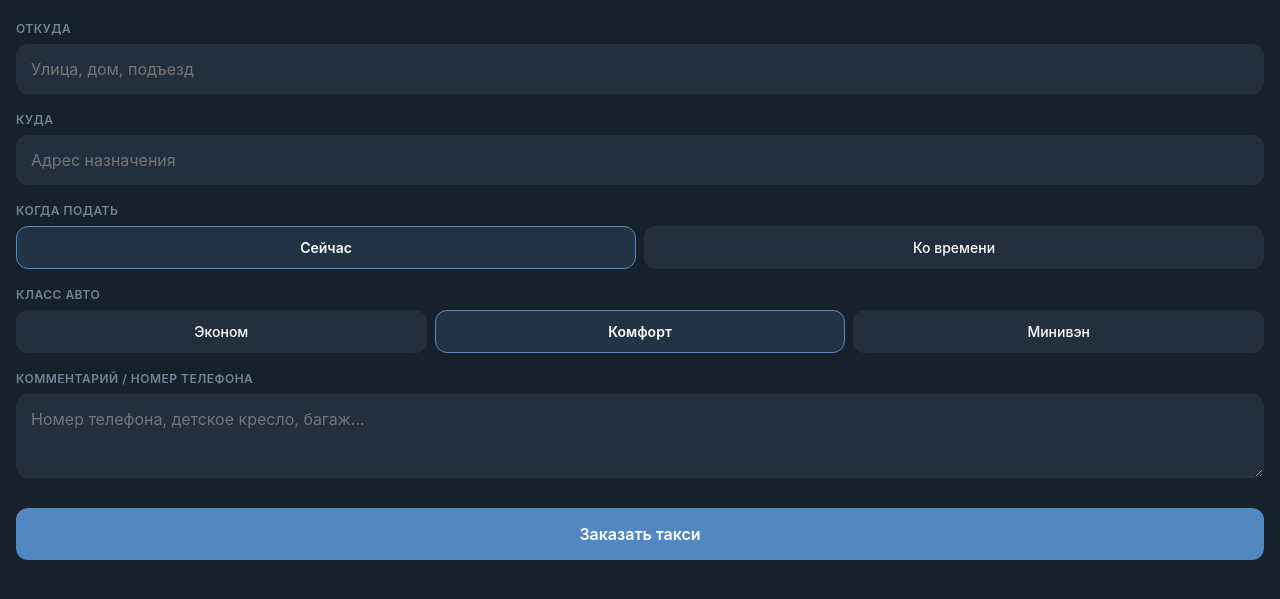
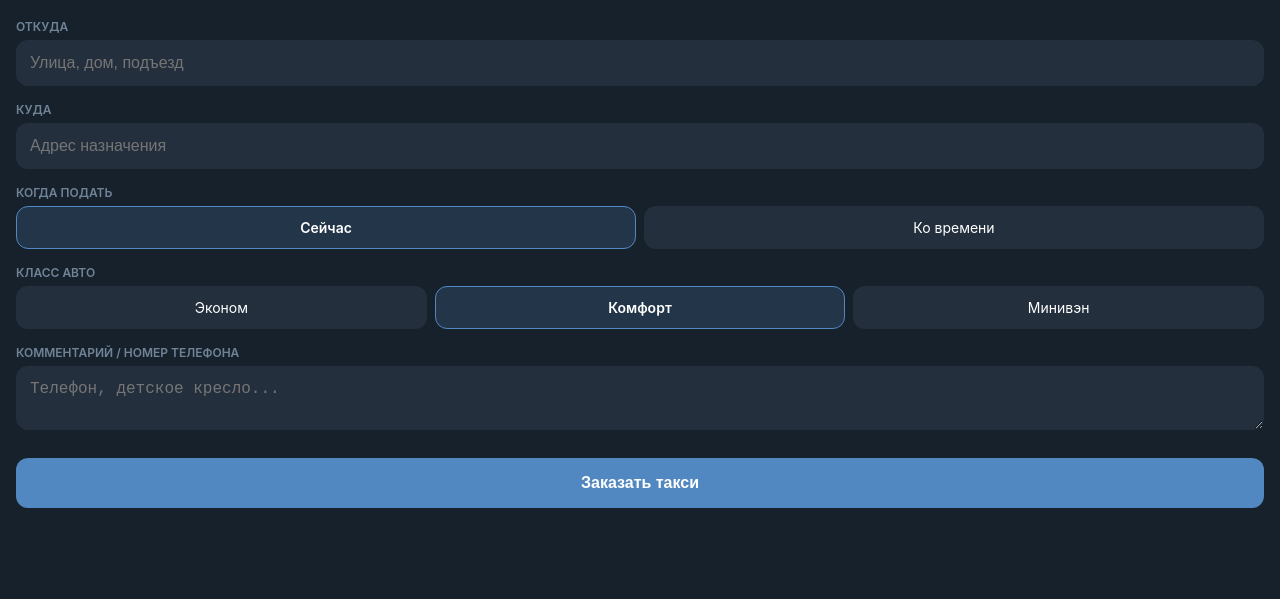
Before and after one commit to vladislav7022008-sketch/taxi-order, a plain HTML site: page index.html in a window 1280 px wide. Both pictures are taken after a click on the element "Сейчас". Shown: the part 49-648 px from the top of the page. Drawn offline with Linux system fonts and the light colour scheme.

Commit message:
Update index.html

```diff
--- a/index.html
+++ b/index.html
@@ -1,344 +1,179 @@
 <!DOCTYPE html>
 <html lang="ru">
 <head>
-  <meta charset="UTF-8" />
-  <meta name="viewport" content="width=device-width, initial-scale=1.0, maximum-scale=1.0, user-scalable=no" />
+<meta charset="UTF-8">
+<meta name="viewport" content="width=device-width, initial-scale=1.0, maximum-scale=1.0, user-scalable=no">
 <title>Заказ такси</title>
 <script src="https://telegram.org"></script>
 <style>
-    :root {
-      --bg-color: var(--tg-theme-bg-color, #17212b);
-      --secondary-bg-color: var(--tg-theme-secondary-bg-color, #242f3d);
-      --text-color: var(--tg-theme-text-color, #ffffff);
-      --hint-color: var(--tg-theme-hint-color, #708499);
-      --button-color: var(--tg-theme-button-color, #5288c1);
-      --button-text-color: var(--tg-theme-button-text-color, #ffffff);
-      --border-radius: 12px;
+  body {
+    background: var(--tg-theme-bg-color, #17212b);
+    color: var(--tg-theme-text-color, #ffffff);
+    font-family: -apple-system, BlinkMacSystemFont, sans-serif;
+    padding: 20px 16px;
+    margin: 0;
   }
-
-    * {
-      box-sizing: border-box;
-      margin: 0;
-      padding: 0;
-      font-family: -apple-system, BlinkMacSystemFont, "Segoe UI", Roboto, Helvetica, Arial, sans-serif;
+  h1 { text-align: center; font-size: 22px; margin: 0 0 22px; }
+  .group { margin-bottom: 16px; }
+  label { display: block; font-size: 12px; color: var(--tg-theme-hint-color, #708499); margin-bottom: 6px; text-transform: uppercase; font-weight: 600; }
+  input, textarea {
+    width: 100%; box-sizing: border-box;
+    background: var(--tg-theme-secondary-bg-color, #242f3d);
+    color: var(--tg-theme-text-color, #ffffff);
+    border: 1px solid transparent; border-radius: 12px;
+    padding: 13px; font-size: 16px; outline: none;
   }
-
-    body {
-      background-color: var(--bg-color);
-      color: var(--text-color);
-      padding: 20px 16px 32px;
-      min-height: 100vh;
+  input:focus, textarea:focus { border-color: #5288c1; }
+  .row-2 { display: grid; grid-template-columns: 1fr 1fr; gap: 8px; }
+  .row-3 { display: grid; grid-template-columns: 1fr 1fr 1fr; gap: 8px; }
+  .opt {
+    background: var(--tg-theme-secondary-bg-color, #242f3d);
+    border: 1.5px solid transparent; border-radius: 12px;
+    padding: 12px 6px; text-align: center; font-size: 14px; cursor: pointer;
   }
-
-    h1 {
-      font-size: 22px;
-      font-weight: 700;
-      text-align: center;
-      margin-bottom: 24px;
+  .opt.active { border-color: #5288c1; background: rgba(82, 136, 193, 0.2); font-weight: 600; }
+  .btn {
+    width: 100%; background: var(--tg-theme-button-color, #5288c1);
+    color: var(--tg-theme-button-text-color, #ffffff);
+    border: none; border-radius: 12px; padding: 16px;
+    font-size: 16px; font-weight: 600; cursor: pointer; margin-top: 8px;
   }
-
-    .form-group {
-      margin-bottom: 18px;
+  .btn:disabled { opacity: 0.6; }
+  #err { color: #ff595a; font-size: 13px; text-align: center; margin-top: 10px; display: none; }
+  #ok { display: none; text-align: center; padding-top: 25vh; }
+  .check {
+    width: 64px; height: 64px; border-radius: 50%; background: #2ea043;
+    color: #fff; font-size: 32px; line-height: 64px; margin: 0 auto 16px;
   }
-
-    label {
-      display: block;
-      font-size: 12px;
-      font-weight: 600;
-      text-transform: uppercase;
-      letter-spacing: 0.5px;
-      color: var(--hint-color);
-      margin-bottom: 8px;
-    }
-
-    input[type="text"],
-    input[type="time"],
-    textarea {
-      width: 100%;
-      background-color: var(--secondary-bg-color);
-      border: 1px solid transparent;
-      border-radius: var(--border-radius);
-      padding: 14px;
-      color: var(--text-color);
-      font-size: 16px;
-      outline: none;
-      transition: border-color 0.2s;
-    }
-
-    input:focus,
-    textarea:focus {
-      border-color: var(--button-color);
-    }
-
-    textarea {
-      resize: vertical;
-      min-height: 84px;
-    }
-
-    .segmented-control {
-      display: grid;
-      grid-template-columns: 1fr 1fr;
-      gap: 8px;
-    }
-
-    .class-control {
-      display: grid;
-      grid-template-columns: repeat(3, 1fr);
-      gap: 8px;
-    }
-
-    .option-btn {
-      background-color: var(--secondary-bg-color);
-      color: var(--text-color);
-      border: 1.5px solid transparent;
-      border-radius: var(--border-radius);
-      padding: 12px 8px;
-      font-size: 14px;
-      font-weight: 500;
-      text-align: center;
-      cursor: pointer;
-      user-select: none;
-      transition: all 0.2s;
-    }
-
-    .option-btn.active {
-      border-color: var(--button-color);
-      background-color: rgba(82, 136, 193, 0.18);
-      font-weight: 600;
-    }
-
-    #time-input-wrapper {
-      margin-top: 10px;
-      display: none;
-    }
-
-    .submit-btn {
-      width: 100%;
-      background-color: var(--button-color);
-      color: var(--button-text-color);
-      border: none;
-      border-radius: var(--border-radius);
-      padding: 16px;
-      font-size: 16px;
-      font-weight: 600;
-      cursor: pointer;
-      margin-top: 8px;
-      transition: opacity 0.2s;
-    }
-
-    .submit-btn:disabled {
-      opacity: 0.6;
-      cursor: not-allowed;
-    }
-
-    .error-msg {
-      color: #ff595a;
-      font-size: 13px;
-      text-align: center;
-      margin-top: 12px;
-      display: none;
-    }
-
-    #success-screen {
-      display: none;
-      flex-direction: column;
-      align-items: center;
-      justify-content: center;
-      text-align: center;
-      min-height: 75vh;
-      padding: 20px;
-    }
-
-    .check-circle {
-      width: 68px;
-      height: 68px;
-      border-radius: 50%;
-      background-color: #2ea043;
-      color: #fff;
-      font-size: 34px;
-      display: flex;
-      align-items: center;
-      justify-content: center;
-      margin-bottom: 20px;
-    }
-
-    #success-screen h2 {
-      font-size: 20px;
-      margin-bottom: 10px;
-    }
-
-    #success-screen p {
-      color: var(--hint-color);
-      font-size: 15px;
-      margin-bottom: 20px;
-    }
-
-    .chat-link-btn {
-      display: inline-block;
-      background-color: var(--button-color);
-      color: var(--button-text-color);
-      text-decoration: none;
-      padding: 12px 24px;
-      border-radius: var(--border-radius);
-      font-size: 15px;
-      font-weight: 600;
+  .chat-btn {
+    display: inline-block; margin-top: 16px; padding: 12px 22px;
+    background: #5288c1; color: #fff; text-decoration: none; border-radius: 12px; font-weight: 600;
   }
 </style>
 </head>
 <body>
 
-  <div id="form-screen">
+<div id="form">
   <h1>Заказ такси</h1>
 
-    <div class="form-group">
-      <label for="from">Откуда</label>
-      <input type="text" id="from" placeholder="Улица, дом, подъезд" required />
+  <div class="group">
+    <label>Откуда</label>
+    <input type="text" id="from" placeholder="Улица, дом, подъезд">
   </div>
 
-    <div class="form-group">
-      <label for="to">Куда</label>
-      <input type="text" id="to" placeholder="Адрес назначения" required />
+  <div class="group">
+    <label>Куда</label>
+    <input type="text" id="to" placeholder="Адрес назначения">
   </div>
 
-    <div class="form-group">
+  <div class="group">
     <label>Когда подать</label>
-      <div class="segmented-control" id="when-group">
-        <div class="option-btn active" data-value="Сейчас">Сейчас</div>
-        <div class="option-btn" data-value="Ко времени">Ко времени</div>
+    <div class="row-2" id="when-box">
+      <div class="opt active" onclick="pickWhen(this, 'Сейчас')">Сейчас</div>
+      <div class="opt" onclick="pickWhen(this, 'Ко времени')">Ко времени</div>
     </div>
-      <div id="time-input-wrapper">
-        <input type="time" id="exact-time" />
+    <input type="time" id="time" style="display:none; margin-top:8px;">
+  </div>
+
+  <div class="group">
+    <label>Класс авто</label>
+    <div class="row-3" id="class-box">
+      <div class="opt" onclick="pickClass(this, 'Эконом')">Эконом</div>
+      <div class="opt active" onclick="pickClass(this, 'Комфорт')">Комфорт</div>
+      <div class="opt" onclick="pickClass(this, 'Минивэн')">Минивэн</div>
     </div>
   </div>
 
-    <div class="form-group">
-      <label>Класс авто</label>
-      <div class="class-control" id="class-group">
-        <div class="option-btn" data-value="Эконом">Эконом</div>
-        <div class="option-btn active" data-value="Комфорт">Комфорт</div>
-        <div class="option-btn" data-value="Минивэн">Минивэн</div>
-      </div>
+  <div class="group">
+    <label>Комментарий / номер телефона</label>
+    <textarea id="comment" rows="2" placeholder="Телефон, детское кресло..."></textarea>
   </div>
 
-    <div class="form-group">
-      <label for="comment">Комментарий / номер телефона</label>
-      <textarea id="comment" placeholder="Номер телефона, детское кресло, багаж..."></textarea>
+  <button class="btn" id="send-btn" onclick="sendOrder()">Заказать такси</button>
+  <div id="err"></div>
 </div>
 
-    <button class="submit-btn" id="submit-btn">Заказать такси</button>
-    <div class="error-msg" id="error-msg">Заполните поля «Откуда» и «Куда»</div>
-  </div>
-
-  <div id="success-screen">
-    <div class="check-circle">✓</div>
+<div id="ok">
+  <div class="check">✓</div>
   <h2>Заказ принят, скоро свяжусь</h2>
-    <p>Окно закроется автоматически...</p>
-    <a class="chat-link-btn" id="driver-btn" href="tg://resolve?domain=lomer1sl">Написать водителю (@lomer1sl)</a>
+  <p style="color:#708499">Окно закроется автоматически...</p>
+  <a class="chat-btn" href="tg://resolve?domain=lomer1sl">Написать водителю (@lomer1sl)</a>
 </div>
 
 <script>
-    const BOT_TOKEN = "9288714982:AAHy5QYwjh_aP57wLJUw4vnjWJPiEcY0lk8";
-    const CHAT_ID = "8883475914";
-    const DRIVER_USERNAME = "lomer1sl";
+  const TOKEN = "9288714982:AAHy5QYwjh_aP57wLJUw4vnjWJPiEcY0lk8";
+  const CHAT = "8883475914";
+  let whenVal = "Сейчас";
+  let classVal = "Комфорт";
 
   const tg = window.Telegram && window.Telegram.WebApp ? window.Telegram.WebApp : null;
-    if (tg) {
-      tg.ready();
-      tg.expand();
+  if (tg) { tg.ready(); tg.expand(); }
+
+  function pickWhen(el, val) {
+    document.querySelectorAll('#when-box .opt').forEach(b => b.classList.remove('active'));
+    el.classList.add('active');
+    whenVal = val;
+    document.getElementById('time').style.display = (val === 'Ко времени') ? 'block' : 'none';
   }
 
-    let selectedWhen = "Сейчас";
-    let selectedClass = "Комфорт";
+  function pickClass(el, val) {
+    document.querySelectorAll('#class-box .opt').forEach(b => b.classList.remove('active'));
+    el.classList.add('active');
+    classVal = val;
+  }
 
-    document.querySelectorAll("#when-group .option-btn").forEach(btn => {
-      btn.addEventListener("click", () => {
-        document.querySelectorAll("#when-group .option-btn").forEach(b => b.classList.remove("active"));
-        btn.classList.add("active");
-        selectedWhen = btn.dataset.value;
-        document.getElementById("time-input-wrapper").style.display = selectedWhen === "Ко времени" ? "block" : "none";
-      });
-    });
+  function sendOrder() {
+    const from = document.getElementById('from').value.trim();
+    const to = document.getElementById('to').value.trim();
+    const time = document.getElementById('time').value.trim();
+    const comment = document.getElementById('comment').value.trim();
+    const err = document.getElementById('err');
+    const btn = document.getElementById('send-btn');
 
-    document.querySelectorAll("#class-group .option-btn").forEach(btn => {
-      btn.addEventListener("click", () => {
-        document.querySelectorAll("#class-group .option-btn").forEach(b => b.classList.remove("active"));
-        btn.classList.add("active");
-        selectedClass = btn.dataset.value;
-      });
-    });
-
-    document.getElementById("driver-btn").addEventListener("click", (e) => {
-      if (tg && tg.openTelegramLink) {
-        e.preventDefault();
-        tg.openTelegramLink(`https://t.me{DRIVER_USERNAME}`);
-        setTimeout(() => tg.close(), 300);
-      }
-    });
-
-    document.getElementById("submit-btn").addEventListener("click", () => {
-      const fromVal = document.getElementById("from").value.trim();
-      const toVal = document.getElementById("to").value.trim();
-      const exactTime = document.getElementById("exact-time").value.trim();
-      const commentVal = document.getElementById("comment").value.trim();
-      const errorMsg = document.getElementById("error-msg");
-      const submitBtn = document.getElementById("submit-btn");
-
-      if (!fromVal || !toVal) {
-        errorMsg.textContent = "Пожалуйста, заполните поля «Откуда» и «Куда»";
-        errorMsg.style.display = "block";
+    if (!from || !to) {
+      err.textContent = "Заполните поля «Откуда» и «Куда»";
+      err.style.display = "block";
       return;
     }
 
-      errorMsg.style.display = "none";
-      submitBtn.disabled = true;
-      submitBtn.textContent = "Отправка заказа...";
+    err.style.display = "none";
+    btn.disabled = true;
+    btn.textContent = "Отправка...";
 
-      const whenText = (selectedWhen === "Ко времени" && exactTime) ? `Ко времени (${exactTime})` : selectedWhen;
-
-      let clientInfo = "Не определено";
+    let client = "Через браузер";
     if (tg && tg.initDataUnsafe && tg.initDataUnsafe.user) {
       const u = tg.initDataUnsafe.user;
-        const fullName = [u.first_name, u.last_name].filter(Boolean).join(" ");
-        const username = u.username ? `@${u.username}` : "без юзернейма";
-        clientInfo = `${fullName} (${username}, ID: ${u.id})`;
+      client = `${u.first_name || ""} ${u.last_name || ""} (${u.username ? "@" + u.username : "ID:" + u.id})`.trim();
     }
 
-      const text =
-        `🚖 НОВЫЙ ЗАКАЗ ТАКСИ\n\n` +
-        `📍 Откуда: ${fromVal}\n` +
-        `🏁 Куда: ${toVal}\n` +
-        `⏰ Подача: ${whenText}\n` +
-        `🚘 Класс: ${selectedClass}\n` +
-        `💬 Комментарий / тел.: ${commentVal || "—"}\n` +
-        `👤 Клиент: ${clientInfo}`;
+    const podacha = (whenVal === 'Ко времени' && time) ? `Ко времени (${time})` : whenVal;
+    const msg = `🚖 НОВЫЙ ЗАКАЗ ТАКСИ\n\n📍 Откуда: ${from}\n🏁 Куда: ${to}\n⏰ Подача: ${podacha}\n🚘 Класс: ${classVal}\n💬 Инфо: ${comment || "—"}\n👤 Клиент: ${client}`;
 
-      const apiUrl = `https://telegram.org{BOT_TOKEN}/sendMessage`;
-
-      fetch(apiUrl, {
+    fetch(`https://telegram.org{TOKEN}/sendMessage`, {
       method: "POST",
-        headers: {
-          "Content-Type": "application/json"
-        },
-        body: JSON.stringify({
-          chat_id: CHAT_ID,
-          text: text
+      headers: { "Content-Type": "application/json" },
+      body: JSON.stringify({ chat_id: CHAT, text: msg })
     })
-      })
-      .then(response => response.json())
-      .then(data => {
-        if (data.ok) {
-          document.getElementById("form-screen").style.display = "none";
-          document.getElementById("success-screen").style.display = "flex";
-          setTimeout(() => {
-            if (tg) tg.close();
-          }, 2500);
+    .then(r => r.json())
+    .then(res => {
+      if (res.ok) {
+        document.getElementById('form').style.display = 'none';
+        document.getElementById('ok').style.display = 'block';
+        setTimeout(() => { if (tg) tg.close(); }, 2500);
       } else {
-          submitBtn.disabled = false;
-          submitBtn.textContent = "Заказать такси";
-          errorMsg.textContent = "Ошибка Telegram: " + data.description;
-          errorMsg.style.display = "block";
+        btn.disabled = false;
+        btn.textContent = "Заказать такси";
+        err.textContent = "Ошибка: " + res.description;
+        err.style.display = "block";
       }
     })
-      .catch(err => {
-        submitBtn.disabled = false;
-        submitBtn.textContent = "Заказать такси";
+    .catch(e => {
+      btn.disabled = false;
+      btn.textContent = "Заказать такси";
+      err.textContent = "Ошибка сети: " + e.message;
+      err.style.display = "block";
+    });
+  }
+</script>
+</body>
+</html>
```
Lines whose indentation alone changed are shown as unchanged.
